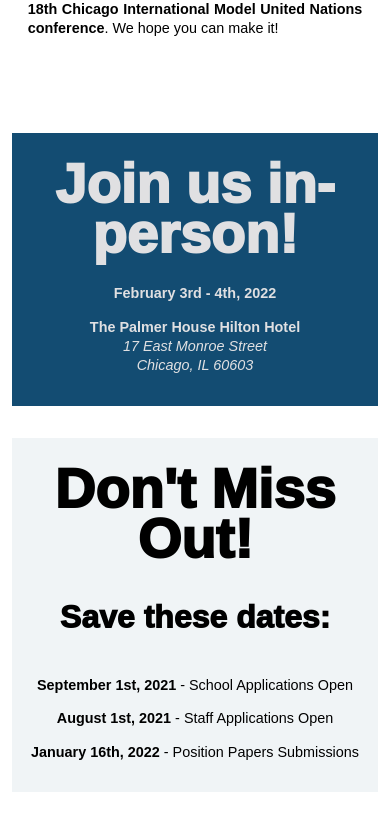
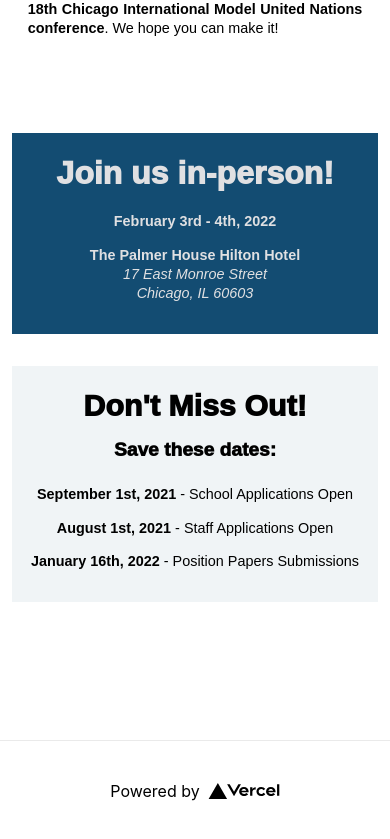
Before and after one commit to Model-UN/cimun-web, a Next.js app: page / in a window 390 px wide. Shown: the part 1027-1866 px from the top of the page. Built offline with nearby package versions, Linux system fonts and the light colour scheme.

Commit message:
I love this breakpoint function - Update subtitle for mobile

```diff
--- a/components/infoColumns/index.tsx
+++ b/components/infoColumns/index.tsx
@@ -60,11 +60,10 @@
 `;
 const Title = styled(SubTitle)`
   font-size: 6rem;
-  ${breakpoints("font-size", "", [{ 1280: "4rem" }])};
-  ${breakpoints("font-size", "", [{ 720: "2.25rem" }])};
+  ${breakpoints("font-size", "", [{ 1000: "4rem" }, { 720: "2.25rem" }])};
   width: 100px;
   ${breakpoints("width", "", [{ 1000: "100%" }])};
-  margin: 0 0 0 0;
+  margin: 0;
   font-weight: 1000;
 `;
 
@@ -113,7 +112,13 @@
           color={colors.primaryBlue}
           margins="1rem 1rem 0 0"
         >
-          <SubTitle size="3.5rem" margins="10px 0" self="center" align="center" line={0.9} color={colors.ltGray}>
+          <SubTitle size="3.5rem"
+                    mobSize="2rem"
+                    margins="10px 0"
+                    self="center"
+                    align="center"
+                    line={0.9}
+                    color={colors.ltGray}>
             Join us in-person!
           </SubTitle>
           <div
@@ -138,10 +143,10 @@
           color={colors.fadedPrimaryBlue}
           margins="1rem 0 0 1rem"
         >
-          <SubTitle size="3.5rem" margins="10px 0" self="center" align="center" line={0.9}>
+          <SubTitle size="3.5rem" mobSize="1.9rem" margins="10px 0" self="center" align="center" line={0.9}>
             Don't Miss Out!
           </SubTitle>
-          <SubTitle size="2rem" margins="25px 0" self="center" align="center">
+          <SubTitle size="2rem" margins="10px 0" self="center" align="center">
             Save these dates:
           </SubTitle>
           <div
--- a/styles/typography.ts
+++ b/styles/typography.ts
@@ -18,6 +18,7 @@
  interface TextType {
   color?: string; ///Passing Optional Props
   size?: string;
+  mobSize?: string; // mobile size
   line?: number;
   margins?: string;
   self?: string;
@@ -69,6 +70,11 @@
   color: ${(props: TextType) => props.color ? props.color : "black"};
   font-size: ${(props: TextType) =>
       props.size ? props.size : "2rem"};
+ ${(props: TextType) =>
+    props.mobSize ?
+        breakpoints("font-size", "", [{1000: props.mobSize}]) :
+        breakpoints("font-size", "", [{1000: "1.2rem"}])
+  }
   font-weight: 1000;
   line-height: ${(props: TextType) =>
       props.line ? props.line : undefined};
```
